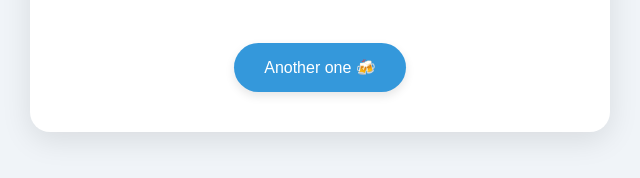
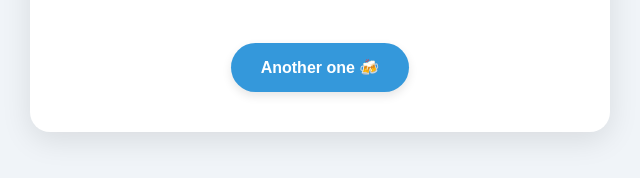
Before and after one commit to thesecondletter/VR_Games, a plain HTML site: page index.html in a window 1280 px wide. Shown: the part 400-578 px from the top of the page, 320-960 px from the left. Drawn offline with Linux system fonts and the light colour scheme.

Commit message:
Update index.html

```diff
--- a/index.html
+++ b/index.html
@@ -71,7 +71,7 @@
 
     <div class="card">
         <h1 id="cardText"></h1>
-        <button class="button" onclick="generateCard()">Another one 🍻</button>
+        <button class="button" onclick="generateCard()"><b>Another one</b> 🍻</button>
     </div>
 
     <script>
```
